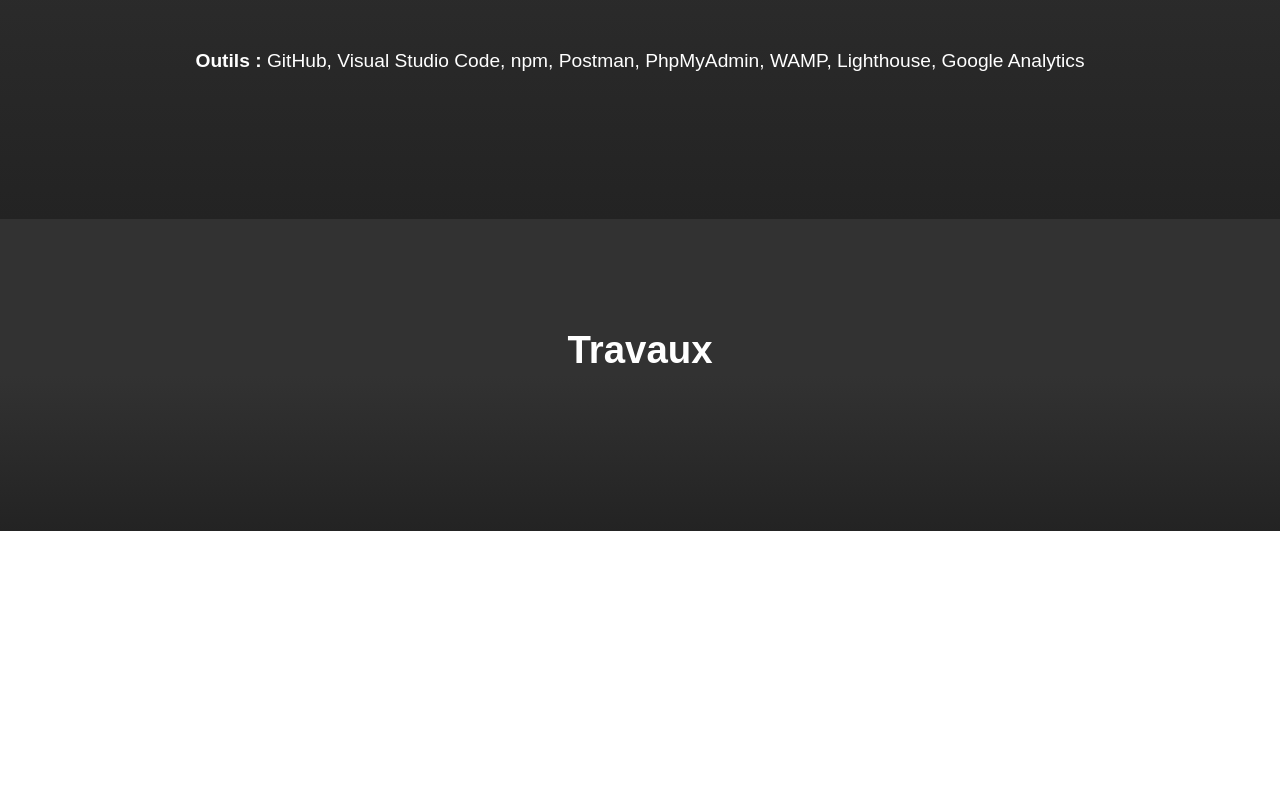
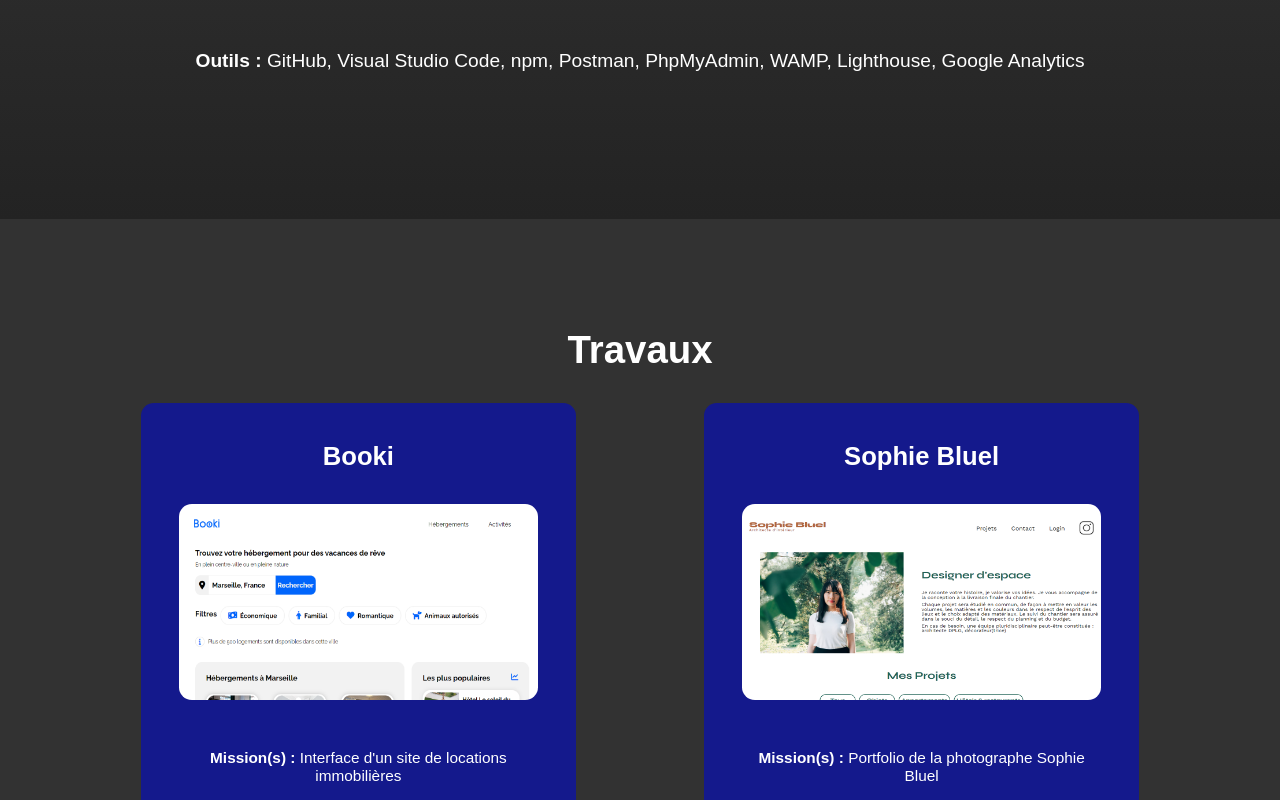
Before and after one commit to AeRyZe/dev_portfolio, a React (Create React App) app: page / in a window 1280 px wide. Shown: the part 2000-2800 px from the top of the page. Before the commit the page ends 2531 px from the top, so only its background shows below. Built offline with nearby package versions, Linux system fonts and the light colour scheme; a web font is replaced by a local one.

Commit message:
feat(projects): added openclassrooms projects

```diff
--- a/src/components/projects/projects.css
+++ b/src/components/projects/projects.css
@@ -1,7 +1,7 @@
 #projects-container {
     height: fit-content;
     background: linear-gradient(0deg, rgba(35, 35, 35, 1) 0%, rgba(50, 50, 50, 1) 50%);
-    padding: 6vw 6vw 10vw 6vw;
+    padding: 6vw 6vw 5vw 6vw;
     display: flex;
     flex-direction: column;
     align-items: center;
@@ -12,3 +12,10 @@
     color: white;
     text-align: center;
 }
+
+#projects-content {
+    width: 100%;
+    display: flex;
+    flex-wrap: wrap;
+    justify-content: space-around;
+}
--- a/src/components/projects/projects.jsx
+++ b/src/components/projects/projects.jsx
@@ -2,7 +2,12 @@ import './projects.css'
 import { useEffect } from 'react'
 import AOS from 'aos'
 import 'aos/dist/aos.css'
-import UiSquare from '../ui-square/ui-square'
+import ProjectCard from '../project-card/project-card'
+import Booki from '../../assets/projects/booki.png'
+import SophieBluel from '../../assets/projects/sophiebluel.png'
+import NinaCarducci from '../../assets/projects/ninacarducci.png'
+import Kasa from '../../assets/projects/kasa.png'
+import MonVieuxGrimoire from '../../assets/projects/monvieuxgrimoire.png'
 
 function Projects() {
     useEffect(() => {
@@ -13,10 +18,41 @@ function Projects() {
         <div id='projects-container'>
             <h2 id='projects-title'>Travaux</h2>
             <div id='projects-content'>
-                <div id='projects-cards'>
-
-                </div>
-                <UiSquare id='3' anim='' anchor='' delay='' />
+                <ProjectCard
+                    title='Booki'
+                    image={Booki}
+                    link='https://aeryze.github.io/Booki/'
+                    text="Interface d'un site de locations immobilières"
+                    code='https://github.com/AeRyZe/Booki'
+                />
+                <ProjectCard
+                    title='Sophie Bluel'
+                    image={SophieBluel}
+                    link='https://aeryze.github.io/SophieBluel/FrontEnd'
+                    text="Portfolio de la photographe Sophie Bluel"
+                    code='https://github.com/AeRyZe/SophieBluel'
+                />
+                <ProjectCard
+                    title='Nina Carducci'
+                    image={NinaCarducci}
+                    link='https://aeryze.github.io/nina-carducci.github.io/'
+                    text="Optimisation SEO du site web de la photographe Nina Carducci"
+                    code='https://github.com/AeRyZe/nina-carducci.github.io'
+                />
+                <ProjectCard
+                    title='Kasa'
+                    image={Kasa}
+                    link='https://kasa-self.vercel.app/'
+                    text="construire le front-end d'un site web avec ReactJS"
+                    code='https://github.com/AeRyZe/kasa'
+                />
+                <ProjectCard
+                    title='Mon Vieux Grimoire'
+                    link='https://mon-vieux-grimoire-server.onrender.com/api/books'
+                    image={MonVieuxGrimoire}
+                    text="construire le back-end d'un site web avec NodeJS"
+                    code='https://github.com/AeRyZe/mon-vieux-grimoire'
+                />
             </div>
         </div>
     )
```
